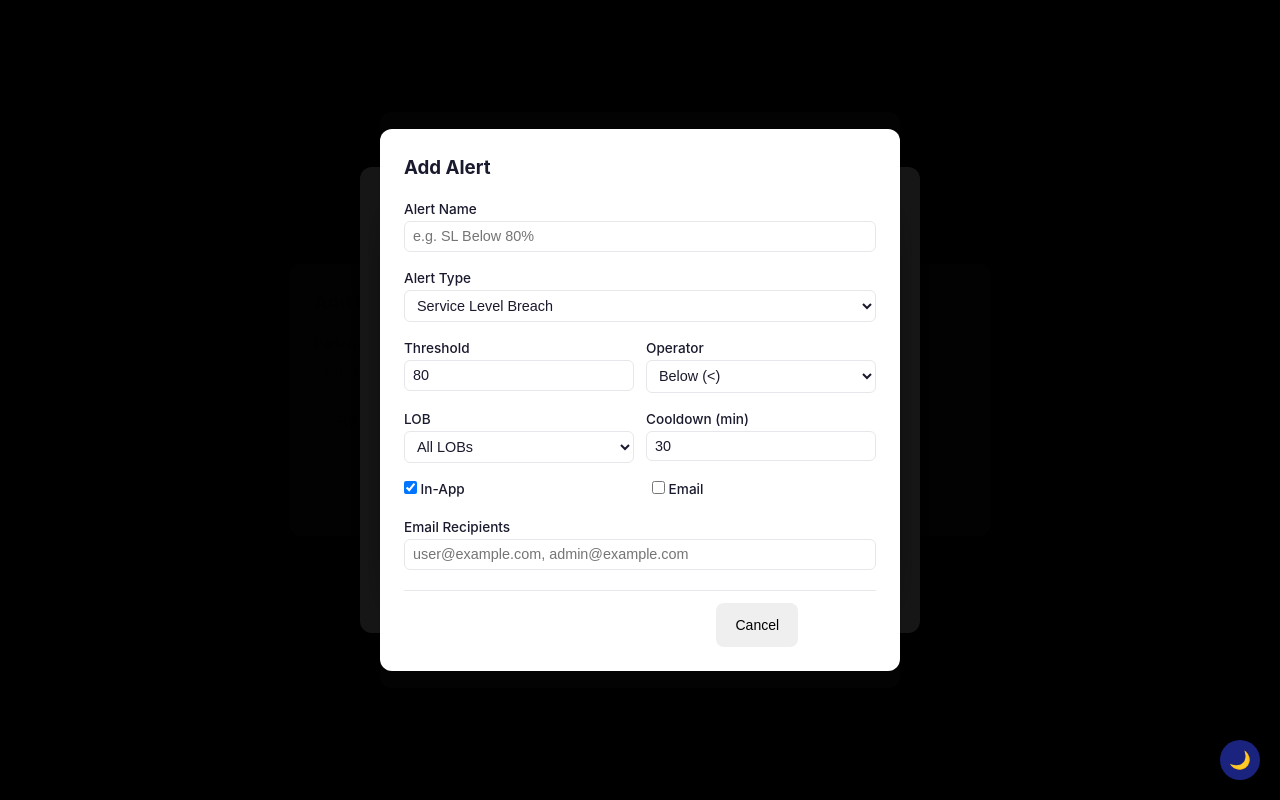
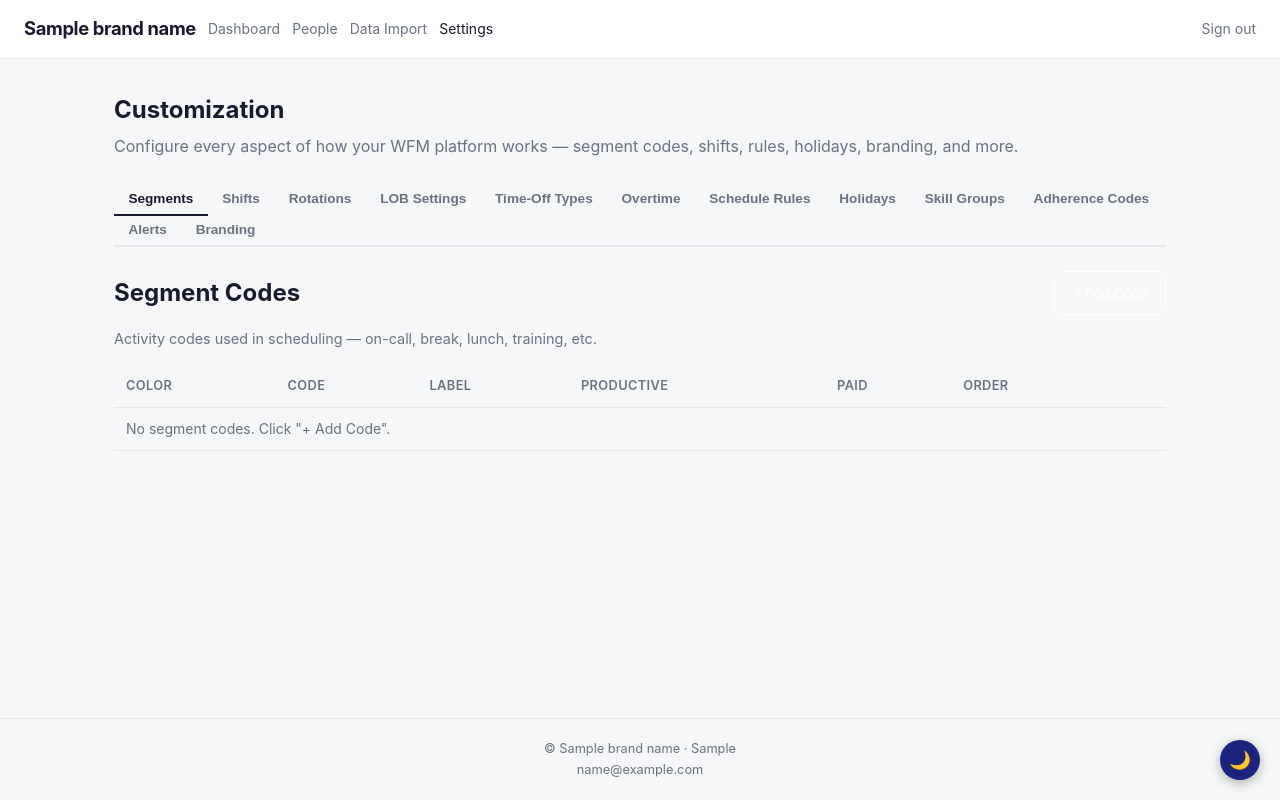
Before and after one commit to Mbergeron7/Serevo, a Flask app: template app/templates/settings/customization.html in a window 1280 px wide. Run offline with Flask 3, Linux system fonts and the light colour scheme; the template is opened without the code that fills it: most values are stand-ins (such as "Sample title", 1, 10 or a date in 2020).

Commit message:
Fix modal overlay: use class-based show/hide instead of hidden attribute

```diff
--- a/app/templates/settings/customization.html
+++ b/app/templates/settings/customization.html
@@ -2,10 +2,12 @@
 {% block title %}Customization — {{ brand_name }}{% endblock %}
 
 {% block nav %}
-<a href="/">Dashboard</a>
-<a href="/people/">People</a>
-<a href="/data/">Data Import</a>
-<a href="/settings/" class="active">Settings</a>
+  <a href="/">Dashboard</a>
+  <a href="/people/">People</a>
+  <a href="/data/">Data Import</a>
+  <a href="/settings/" class="active">Settings</a>
+  <span class="user-name" style="margin-left:auto;">{{ current_user.name if current_user else '' }}</span>
+  <a href="/logout">Sign out</a>
 {% endblock %}
 
 {% block content %}
@@ -40,8 +42,8 @@
 <!-- ═══════ TAB: Shift Templates ═══════ -->
 <div class="tab-panel" id="tab-shifts" hidden>
   <div class="tab-header"><h2>Shift Templates</h2><button class="btn btn-primary" onclick="openShiftModal()">+ Add Template</button></div>
-  <p class="tab-desc">Reusable shift definitions with start/end times and embedded break structure.</p>
-  <table class="data-table" id="shifts-table"><thead><tr><th>Name</th><th>Start</th><th>End</th><th>Hours</th><th>Type</th><th>Segments</th><th></th></tr></thead><tbody></tbody></table>
+  <p class="tab-desc">Reusable shift definitions — assign to a LOB, day type (weekday/Saturday/Sunday/holiday), and category (opening/closing/mid).</p>
+  <table class="data-table" id="shifts-table"><thead><tr><th>Name</th><th>LOB</th><th>Day Type</th><th>Category</th><th>Start</th><th>End</th><th>Hours</th><th>Segments</th><th></th></tr></thead><tbody></tbody></table>
 </div>
 
 <!-- ═══════ TAB: Rotation Patterns ═══════ -->
@@ -139,7 +141,7 @@
 <!-- ═══════════════════════════════════════════════ -->
 
 <!-- Segment Code Modal -->
-<div class="modal-overlay" id="segment-modal" hidden>
+<div class="modal-overlay" id="segment-modal">
   <div class="modal" style="max-width:480px;">
     <h3 id="segment-modal-title">Add Segment Code</h3>
     <form onsubmit="saveSegment(event)">
@@ -153,12 +155,17 @@
 </div>
 
 <!-- Shift Template Modal -->
-<div class="modal-overlay" id="shift-modal" hidden>
+<div class="modal-overlay" id="shift-modal">
   <div class="modal" style="max-width:560px;">
     <h3 id="shift-modal-title">Add Shift Template</h3>
     <form onsubmit="saveShift(event)">
       <input type="hidden" id="shift-id">
-      <div class="form-row"><label>Name <input type="text" id="shift-name" required placeholder="e.g. Standard 8hr Day"></label></div>
+      <div class="form-row"><label>Name <input type="text" id="shift-name" required placeholder="e.g. SS TL Weekday Closing"></label></div>
+      <div class="form-row"><label>LOB <select id="shift-lob"><option value="">All LOBs</option>{% for lob in all_lobs %}<option value="{{ lob.id }}">{{ lob.name }}</option>{% endfor %}</select></label></div>
+      <div class="form-row">
+        <label>Day Type <select id="shift-daytype"><option value="any">Any</option><option value="weekday">Weekday</option><option value="saturday">Saturday</option><option value="sunday">Sunday</option><option value="holiday">Holiday</option></select></label>
+        <label>Category <select id="shift-category"><option value="any">Any</option><option value="opening">Opening</option><option value="closing">Closing</option><option value="mid">Mid</option></select></label>
+      </div>
       <div class="form-row"><label>Start <input type="time" id="shift-start" required></label><label>End <input type="time" id="shift-end" required></label><label>Hours <input type="number" id="shift-hours" value="8" step="0.5" min="1" max="16"></label></div>
       <div class="form-row"><label>Type <select id="shift-type"><option value="full">Full</option><option value="half">Half</option><option value="split">Split</option></select></label><label>Order <input type="number" id="shift-sort" value="0" min="0"></label></div>
       <div style="margin-top:0.75rem;"><label style="font-weight:600;">Segments (break structure)</label><div id="shift-segments-list" style="margin:0.5rem 0;"></div><button type="button" class="btn btn-sm" onclick="addShiftSegment()">+ Add Segment</button></div>
@@ -168,7 +175,7 @@
 </div>
 
 <!-- Rotation Pattern Modal -->
-<div class="modal-overlay" id="rotation-modal" hidden>
+<div class="modal-overlay" id="rotation-modal">
   <div class="modal" style="max-width:700px;">
     <h3 id="rotation-modal-title">Add Rotation Pattern</h3>
     <form onsubmit="saveRotation(event)">
@@ -182,7 +189,7 @@
 </div>
 
 <!-- LOB Setting Modal -->
-<div class="modal-overlay" id="lob-modal" hidden>
+<div class="modal-overlay" id="lob-modal">
   <div class="modal" style="max-width:520px;">
     <h3 id="lob-modal-title">Add LOB Setting</h3>
     <form onsubmit="saveLOBSetting(event)">
@@ -192,14 +199,20 @@
       <div class="form-row"><label>Interval <select id="lob-interval"><option value="15">15 min</option><option value="30" selected>30 min</option></select></label><label>Shrinkage (%) <input type="number" id="lob-shrinkage" value="30" min="0" max="100"></label></div>
       <div class="form-row"><label>Occupancy (%) <input type="number" id="lob-occ" value="85" min="0" max="100"></label><label>Max Occ (%) <input type="number" id="lob-max-occ" value="92" min="0" max="100"></label></div>
       <div class="form-row"><label>Shift Hrs <input type="number" id="lob-shift-hrs" value="8" step="0.5"></label></div>
-      <div class="form-row"><label>Op Start <input type="time" id="lob-op-start" value="08:00"></label><label>Op End <input type="time" id="lob-op-end" value="22:00"></label></div>
+      <fieldset style="border:1px solid var(--border,#d1d5db);border-radius:8px;padding:0.75rem;margin-bottom:0.75rem;">
+        <legend style="font-weight:600;font-size:0.85rem;padding:0 0.5rem;">Hours of Operation</legend>
+        <div class="form-row"><label style="flex:0 0 80px;font-weight:600;align-self:center;">Weekday</label><label>Start <input type="time" id="lob-op-start" value="08:00"></label><label>End <input type="time" id="lob-op-end" value="22:00"></label></div>
+        <div class="form-row"><label style="flex:0 0 80px;font-weight:600;align-self:center;">Saturday</label><label>Start <input type="time" id="lob-sat-start" placeholder="Same as weekday"></label><label>End <input type="time" id="lob-sat-end"></label></div>
+        <div class="form-row"><label style="flex:0 0 80px;font-weight:600;align-self:center;">Sunday</label><label>Start <input type="time" id="lob-sun-start"></label><label>End <input type="time" id="lob-sun-end"></label></div>
+        <p style="font-size:0.75rem;color:var(--text-muted,#999);margin:0.25rem 0 0;">Leave Saturday/Sunday blank to use weekday hours.</p>
+      </fieldset>
       <div class="modal-actions"><button type="button" class="btn" onclick="closeModal('lob-modal')">Cancel</button><button type="submit" class="btn btn-primary">Save</button></div>
     </form>
   </div>
 </div>
 
 <!-- Time-Off Type Modal -->
-<div class="modal-overlay" id="timeoff-modal" hidden>
+<div class="modal-overlay" id="timeoff-modal">
   <div class="modal" style="max-width:520px;">
     <h3 id="timeoff-modal-title">Add Time-Off Type</h3>
     <form onsubmit="saveTimeOff(event)">
@@ -214,7 +227,7 @@
 </div>
 
 <!-- Overtime Rule Modal -->
-<div class="modal-overlay" id="ot-modal" hidden>
+<div class="modal-overlay" id="ot-modal">
   <div class="modal" style="max-width:520px;">
     <h3 id="ot-modal-title">Add Overtime Rule</h3>
     <form onsubmit="saveOTRule(event)">
@@ -230,7 +243,7 @@
 </div>
 
 <!-- Schedule Rule Modal -->
-<div class="modal-overlay" id="schedrule-modal" hidden>
+<div class="modal-overlay" id="schedrule-modal">
   <div class="modal" style="max-width:560px;">
     <h3 id="schedrule-modal-title">Add Schedule Rule</h3>
     <form onsubmit="saveSchedRule(event)">
@@ -246,7 +259,7 @@
 </div>
 
 <!-- Holiday Modal -->
-<div class="modal-overlay" id="holiday-modal" hidden>
+<div class="modal-overlay" id="holiday-modal">
   <div class="modal" style="max-width:520px;">
     <h3 id="holiday-modal-title">Add Holiday</h3>
     <form onsubmit="saveHoliday(event)">
@@ -261,7 +274,7 @@
 </div>
 
 <!-- Skill Group Modal -->
-<div class="modal-overlay" id="skillgroup-modal" hidden>
+<div class="modal-overlay" id="skillgroup-modal">
   <div class="modal" style="max-width:480px;">
     <h3 id="skillgroup-modal-title">Add Skill Group</h3>
     <form onsubmit="saveSkillGroup(event)">
@@ -274,7 +287,7 @@
 </div>
 
 <!-- Adherence Exception Modal -->
-<div class="modal-overlay" id="adherence-modal" hidden>
+<div class="modal-overlay" id="adherence-modal">
   <div class="modal" style="max-width:480px;">
     <h3 id="adherence-modal-title">Add Adherence Exception</h3>
     <form onsubmit="saveAdherenceCode(event)">
@@ -288,7 +301,7 @@
 </div>
 
 <!-- Alert Config Modal -->
-<div class="modal-overlay" id="alert-modal" hidden>
+<div class="modal-overlay" id="alert-modal">
   <div class="modal" style="max-width:520px;">
     <h3 id="alert-modal-title">Add Alert</h3>
     <form onsubmit="saveAlert(event)">
@@ -339,8 +352,8 @@
   document.getElementById('tab-' + name).hidden = false;
   btn.classList.add('active');
 }
-function openModal(id) { document.getElementById(id).hidden = false; }
-function closeModal(id) { document.getElementById(id).hidden = true; }
+function openModal(id) { document.getElementById(id).classList.add('show'); }
+function closeModal(id) { document.getElementById(id).classList.remove('show'); }
 async function api(url, body) {
   const r = await fetch(url, {method:'POST', headers:{'Content-Type':'application/json'}, body: JSON.stringify(body)});
   return r.json();
@@ -378,10 +391,12 @@
 async function deleteSegment(id){if(!confirm('Delete?'))return;const res=await api('/settings/customization/segments/delete',{id});if(res.success){removeById(SEGMENTS,id);renderSegments();}else alert(res.error);}
 
 /* ═══ SHIFT TEMPLATES ═════════════════════ */
+const DAY_TYPE_LABELS={any:'Any',weekday:'Weekday',saturday:'Saturday',sunday:'Sunday',holiday:'Holiday'};
+const CAT_LABELS={any:'Any',opening:'Opening',closing:'Closing',mid:'Mid'};
 function renderShifts() {
   const tb = document.querySelector('#shifts-table tbody');
-  tb.innerHTML = SHIFTS.map(s => `<tr><td>${s.name}</td><td>${s.start_time}</td><td>${s.end_time}</td><td>${s.hours}</td><td>${s.shift_type}</td><td>${(s.segments||[]).length}</td>
-    <td><button class="btn btn-sm" onclick="editShift(${s.id})">Edit</button> <button class="btn btn-sm btn-danger" onclick="deleteShift(${s.id})">Del</button></td></tr>`).join('') || '<tr><td colspan="7" class="empty-msg">No shift templates.</td></tr>';
+  tb.innerHTML = SHIFTS.map(s => `<tr><td>${s.name}</td><td>${s.lob_name||'All'}</td><td>${DAY_TYPE_LABELS[s.day_type]||s.day_type}</td><td>${CAT_LABELS[s.shift_category]||s.shift_category}</td><td>${s.start_time}</td><td>${s.end_time}</td><td>${s.hours}</td><td>${(s.segments||[]).length}</td>
+    <td><button class="btn btn-sm" onclick="editShift(${s.id})">Edit</button> <button class="btn btn-sm btn-danger" onclick="deleteShift(${s.id})">Del</button></td></tr>`).join('') || '<tr><td colspan="9" class="empty-msg">No shift templates.</td></tr>';
 }
 let shiftSegments=[];
 function renderShiftSegments(){
@@ -398,13 +413,16 @@
 function openShiftModal(s){
   document.getElementById('shift-modal-title').textContent=s?'Edit Shift':'Add Shift Template';
   document.getElementById('shift-id').value=s?s.id:''; document.getElementById('shift-name').value=s?s.name:'';
+  document.getElementById('shift-lob').value=s?s.planning_unit_id||'':'';
+  document.getElementById('shift-daytype').value=s?s.day_type||'any':'any';
+  document.getElementById('shift-category').value=s?s.shift_category||'any':'any';
   document.getElementById('shift-start').value=s?s.start_time:''; document.getElementById('shift-end').value=s?s.end_time:'';
   document.getElementById('shift-hours').value=s?s.hours:8; document.getElementById('shift-type').value=s?s.shift_type:'full';
   document.getElementById('shift-sort').value=s?s.sort_order:0;
   shiftSegments=s?JSON.parse(JSON.stringify(s.segments||[])):[]; renderShiftSegments(); openModal('shift-modal');
 }
 function editShift(id){openShiftModal(SHIFTS.find(s=>s.id===id));}
-async function saveShift(e){e.preventDefault();const res=await api('/settings/customization/shifts/save',{id:document.getElementById('shift-id').value||undefined,name:document.getElementById('shift-name').value,start_time:document.getElementById('shift-start').value,end_time:document.getElementById('shift-end').value,hours:parseFloat(document.getElementById('shift-hours').value)||8,shift_type:document.getElementById('shift-type').value,sort_order:parseInt(document.getElementById('shift-sort').value)||0,segments:shiftSegments});if(res.success){upsert(SHIFTS,res.shift);renderShifts();closeModal('shift-modal');}else alert(res.error);}
+async function saveShift(e){e.preventDefault();const res=await api('/settings/customization/shifts/save',{id:document.getElementById('shift-id').value||undefined,name:document.getElementById('shift-name').value,planning_unit_id:document.getElementById('shift-lob').value||null,day_type:document.getElementById('shift-daytype').value,shift_category:document.getElementById('shift-category').value,start_time:document.getElementById('shift-start').value,end_time:document.getElementById('shift-end').value,hours:parseFloat(document.getElementById('shift-hours').value)||8,shift_type:document.getElementById('shift-type').value,sort_order:parseInt(document.getElementById('shift-sort').value)||0,segments:shiftSegments});if(res.success){upsert(SHIFTS,res.shift);renderShifts();closeModal('shift-modal');}else alert(res.error);}
 async function deleteShift(id){if(!confirm('Delete?'))return;const res=await api('/settings/customization/shifts/delete',{id});if(res.success){removeById(SHIFTS,id);renderShifts();}else alert(res.error);}
 
 /* ═══ ROTATIONS ═══════════════════════════ */
@@ -430,14 +448,20 @@
 async function deleteRotation(id){if(!confirm('Delete rotation and all assignments?'))return;const res=await api('/settings/customization/rotations/delete',{id});if(res.success){removeById(ROTATIONS,id);renderRotations();}else alert(res.error);}
 
 /* ═══ LOB SETTINGS ════════════════════════ */
+function fmtHours(s){
+  let h=s.operating_start+'–'+s.operating_end;
+  if(s.sat_operating_start)h+='<br><span style="font-size:0.75rem;color:var(--text-muted,#999);">Sat '+s.sat_operating_start+'–'+s.sat_operating_end+'</span>';
+  if(s.sun_operating_start)h+='<br><span style="font-size:0.75rem;color:var(--text-muted,#999);">Sun '+s.sun_operating_start+'–'+s.sun_operating_end+'</span>';
+  return h;
+}
 function renderLOBSettings(){
   const tb=document.querySelector('#lob-table tbody');
-  tb.innerHTML=LOB_SETTINGS.map(s=>`<tr><td>${s.lob_name}</td><td>${Math.round(s.service_level_target*100)}%</td><td>${s.target_asa}s</td><td>${s.interval_minutes}m</td><td>${Math.round(s.shrinkage_pct*100)}%</td><td>${Math.round(s.occupancy_target*100)}%</td><td>${s.operating_start}–${s.operating_end}</td>
+  tb.innerHTML=LOB_SETTINGS.map(s=>`<tr><td>${s.lob_name}</td><td>${Math.round(s.service_level_target*100)}%</td><td>${s.target_asa}s</td><td>${s.interval_minutes}m</td><td>${Math.round(s.shrinkage_pct*100)}%</td><td>${Math.round(s.occupancy_target*100)}%</td><td>${fmtHours(s)}</td>
     <td><button class="btn btn-sm" onclick="editLOBSetting(${s.id})">Edit</button> <button class="btn btn-sm btn-danger" onclick="deleteLOBSetting(${s.id})">Del</button></td></tr>`).join('')||'<tr><td colspan="8" class="empty-msg">No LOB settings. Using defaults.</td></tr>';
 }
-function openLOBModal(s){document.getElementById('lob-modal-title').textContent=s?'Edit LOB Setting':'Add LOB Setting';document.getElementById('lob-id').value=s?s.id:'';document.getElementById('lob-pu-id').value=s?s.planning_unit_id:'';document.getElementById('lob-pu-id').disabled=!!s;document.getElementById('lob-sl').value=s?Math.round(s.service_level_target*100):80;document.getElementById('lob-asa').value=s?s.target_asa:30;document.getElementById('lob-interval').value=s?s.interval_minutes:30;document.getElementById('lob-shrinkage').value=s?Math.round(s.shrinkage_pct*100):30;document.getElementById('lob-occ').value=s?Math.round(s.occupancy_target*100):85;document.getElementById('lob-max-occ').value=s?Math.round(s.max_occupancy*100):92;document.getElementById('lob-shift-hrs').value=s?s.default_shift_hrs:8;document.getElementById('lob-op-start').value=s?s.operating_start:'08:00';document.getElementById('lob-op-end').value=s?s.operating_end:'22:00';openModal('lob-modal');}
+function openLOBModal(s){document.getElementById('lob-modal-title').textContent=s?'Edit LOB Setting':'Add LOB Setting';document.getElementById('lob-id').value=s?s.id:'';document.getElementById('lob-pu-id').value=s?s.planning_unit_id:'';document.getElementById('lob-pu-id').disabled=!!s;document.getElementById('lob-sl').value=s?Math.round(s.service_level_target*100):80;document.getElementById('lob-asa').value=s?s.target_asa:30;document.getElementById('lob-interval').value=s?s.interval_minutes:30;document.getElementById('lob-shrinkage').value=s?Math.round(s.shrinkage_pct*100):30;document.getElementById('lob-occ').value=s?Math.round(s.occupancy_target*100):85;document.getElementById('lob-max-occ').value=s?Math.round(s.max_occupancy*100):92;document.getElementById('lob-shift-hrs').value=s?s.default_shift_hrs:8;document.getElementById('lob-op-start').value=s?s.operating_start:'08:00';document.getElementById('lob-op-end').value=s?s.operating_end:'22:00';document.getElementById('lob-sat-start').value=s?s.sat_operating_start:'';document.getElementById('lob-sat-end').value=s?s.sat_operating_end:'';document.getElementById('lob-sun-start').value=s?s.sun_operating_start:'';document.getElementById('lob-sun-end').value=s?s.sun_operating_end:'';openModal('lob-modal');}
 function editLOBSetting(id){openLOBModal(LOB_SETTINGS.find(s=>s.id===id));}
-async function saveLOBSetting(e){e.preventDefault();const res=await api('/settings/customization/lob-settings/save',{id:document.getElementById('lob-id').value||undefined,planning_unit_id:parseInt(document.getElementById('lob-pu-id').value)||undefined,service_level_target:parseInt(document.getElementById('lob-sl').value)/100,target_asa:parseFloat(document.getElementById('lob-asa').value),interval_minutes:parseInt(document.getElementById('lob-interval').value),shrinkage_pct:parseInt(document.getElementById('lob-shrinkage').value)/100,occupancy_target:parseInt(document.getElementById('lob-occ').value)/100,max_occupancy:parseInt(document.getElementById('lob-max-occ').value)/100,default_shift_hrs:parseFloat(document.getElementById('lob-shift-hrs').value),operating_start:document.getElementById('lob-op-start').value,operating_end:document.getElementById('lob-op-end').value});if(res.success){upsert(LOB_SETTINGS,res.setting);renderLOBSettings();closeModal('lob-modal');}else alert(res.error);}
+async function saveLOBSetting(e){e.preventDefault();const res=await api('/settings/customization/lob-settings/save',{id:document.getElementById('lob-id').value||undefined,planning_unit_id:parseInt(document.getElementById('lob-pu-id').value)||undefined,service_level_target:parseInt(document.getElementById('lob-sl').value)/100,target_asa:parseFloat(document.getElementById('lob-asa').value),interval_minutes:parseInt(document.getElementById('lob-interval').value),shrinkage_pct:parseInt(document.getElementById('lob-shrinkage').value)/100,occupancy_target:parseInt(document.getElementById('lob-occ').value)/100,max_occupancy:parseInt(document.getElementById('lob-max-occ').value)/100,default_shift_hrs:parseFloat(document.getElementById('lob-shift-hrs').value),operating_start:document.getElementById('lob-op-start').value,operating_end:document.getElementById('lob-op-end').value,sat_operating_start:document.getElementById('lob-sat-start').value,sat_operating_end:document.getElementById('lob-sat-end').value,sun_operating_start:document.getElementById('lob-sun-start').value,sun_operating_end:document.getElementById('lob-sun-end').value});if(res.success){upsert(LOB_SETTINGS,res.setting);renderLOBSettings();closeModal('lob-modal');}else alert(res.error);}
 async function deleteLOBSetting(id){if(!confirm('Delete?'))return;const res=await api('/settings/customization/lob-settings/delete',{id});if(res.success){removeById(LOB_SETTINGS,id);renderLOBSettings();}else alert(res.error);}
 
 /* ═══ TIME-OFF TYPES ══════════════════════ */
@@ -552,7 +576,8 @@
   .tab-header h2 { margin:0; }
   .tab-desc { color:var(--text-muted,#6b7280); margin:0 0 1rem; font-size:0.9rem; }
   .empty-msg { text-align:center; color:var(--text-muted,#999); padding:1rem 0; }
-  .modal-overlay { position:fixed; inset:0; background:rgba(0,0,0,0.45); display:flex; align-items:center; justify-content:center; z-index:1000; padding:1rem; }
+  .modal-overlay { position:fixed; inset:0; background:rgba(0,0,0,0.45); display:none; align-items:center; justify-content:center; z-index:1000; padding:1rem; }
+  .modal-overlay.show { display:flex; }
   .modal { background:var(--card-bg,#fff); border-radius:12px; padding:1.5rem; width:100%; box-shadow:0 8px 30px rgba(0,0,0,0.2); max-height:90vh; overflow-y:auto; }
   @media (prefers-color-scheme:dark){ :root:not([data-theme="light"]) .modal{background:#1e1e2e;} :root:not([data-theme="light"]) .modal-overlay{background:rgba(0,0,0,0.6);} }
   .modal h3{margin:0 0 1rem;} .modal label{display:block;font-size:0.85rem;font-weight:500;margin-bottom:0.25rem;}
```
